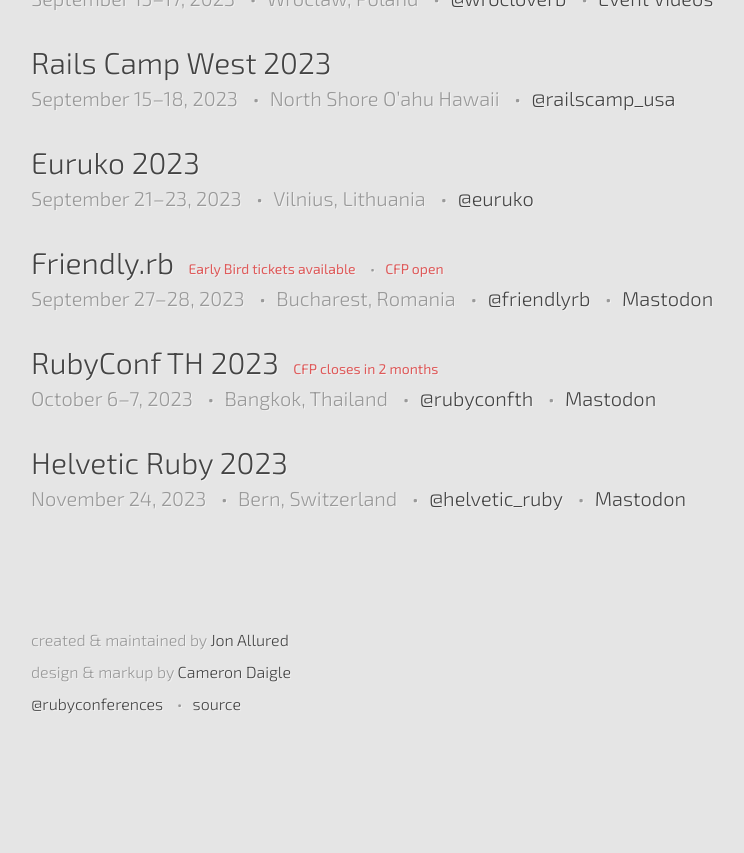
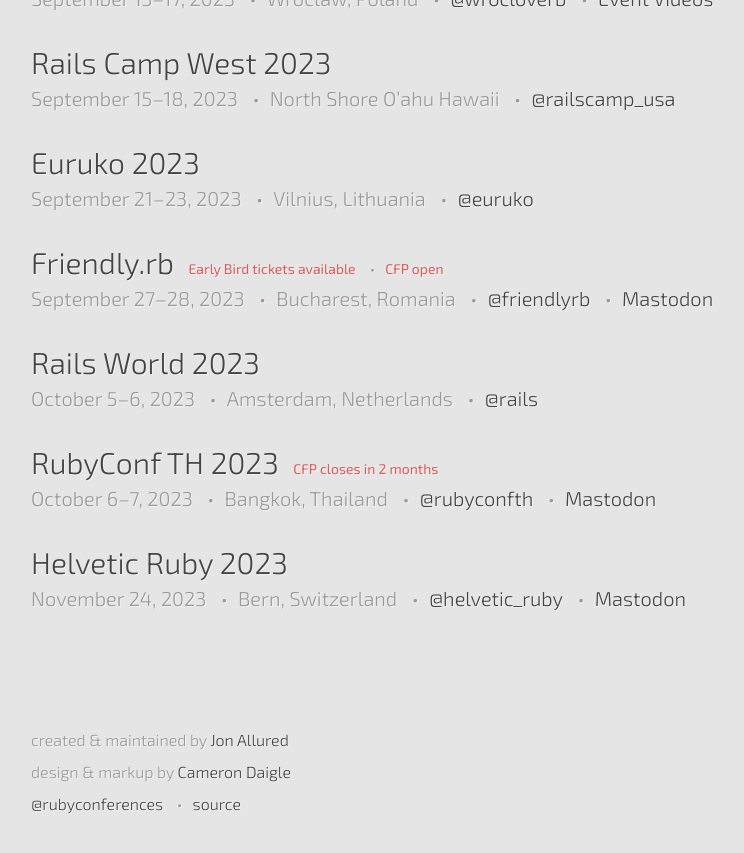
Before and after one commit to ruby-conferences/ruby-conferences.github.io, a Jekyll site: the page built from index.html, in a window 1280 px wide and 900 px high, scrolled down 1318 px. Shown: the top 853 px of the window, without its empty margins (209-953 px from the left). Built offline with Jekyll 4.4.1, drawn with Linux system fonts in a browser that asks for light colours; before the commit the page ends 2118 px from its top, so only the background shows below that.

Commit message:
Add Rails World 2023

```diff
--- a/_data/conferences.yml
+++ b/_data/conferences.yml
@@ -2266,6 +2266,13 @@
   cfp_phrase: CFP open
   reg_phrase: Early Bird tickets available
 
+- name: Rails World 2023
+  location: Amsterdam, Netherlands
+  start_date: 2023-10-05
+  end_date: 2023-10-06
+  url: https://rubyonrails.org/2023/4/6/rails-world-is-coming
+  twitter: rails
+
 - name: RubyConf TH 2023
   location: Bangkok, Thailand
   start_date: 2023-10-06
```
